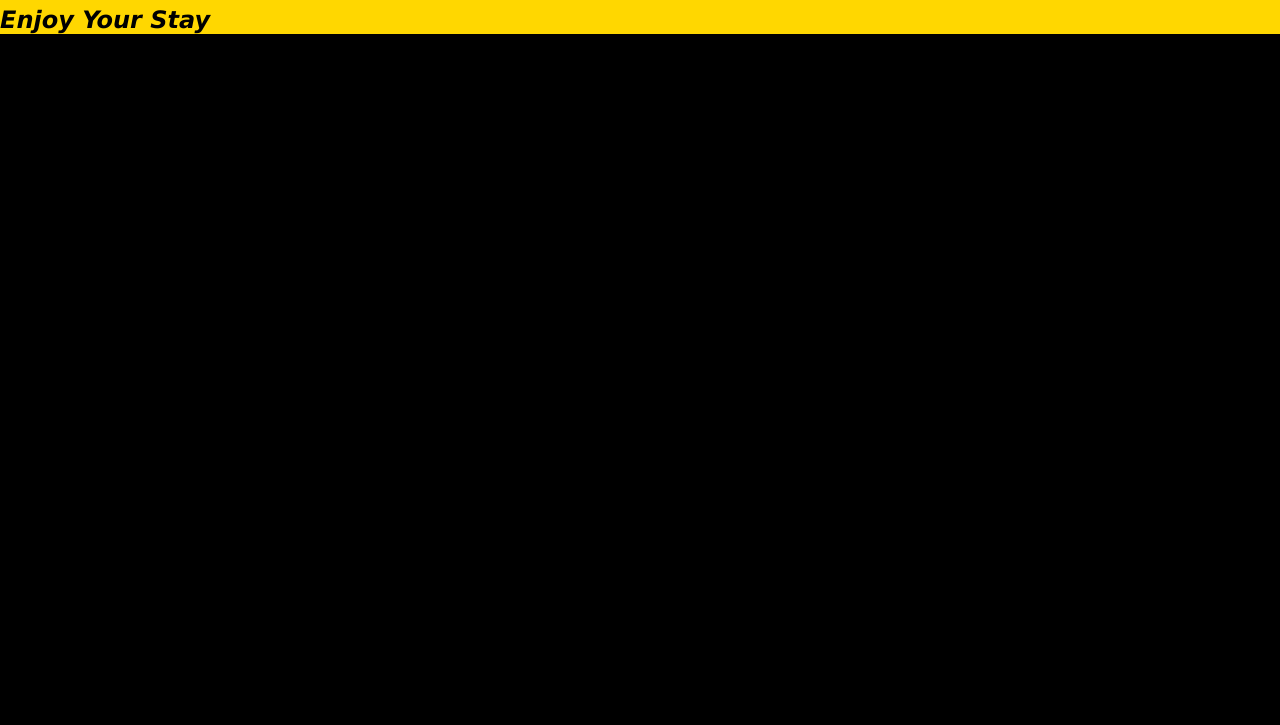
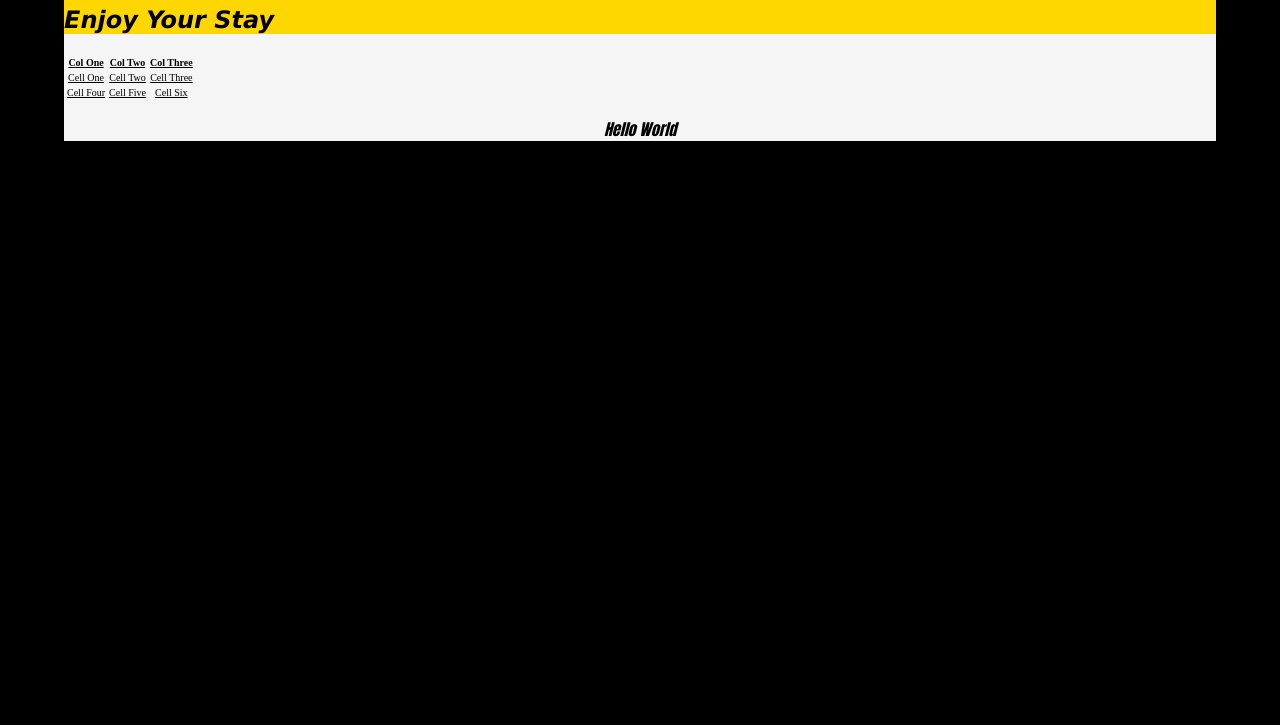
Before and after one commit to rphmee/webpage, a plain HTML site: page index.html in a window 1280 px wide. Shown: the part 75-800 px from the top of the page. Drawn offline with Linux system fonts and the light colour scheme.

Commit message:
Styles D

```diff
--- a/index.css
+++ b/index.css
@@ -4,6 +4,8 @@ html {
 
 body {
   margin: 0 auto;
+  max-width: 90%;
+  background-color: whitesmoke;
 }
 
 .myHeader {
@@ -21,6 +23,8 @@ p {
 
 .myTable {
   text-align: center;
+  font-size: 14px;
+  text-decoration: underline;
 }
 
 tr {
```
